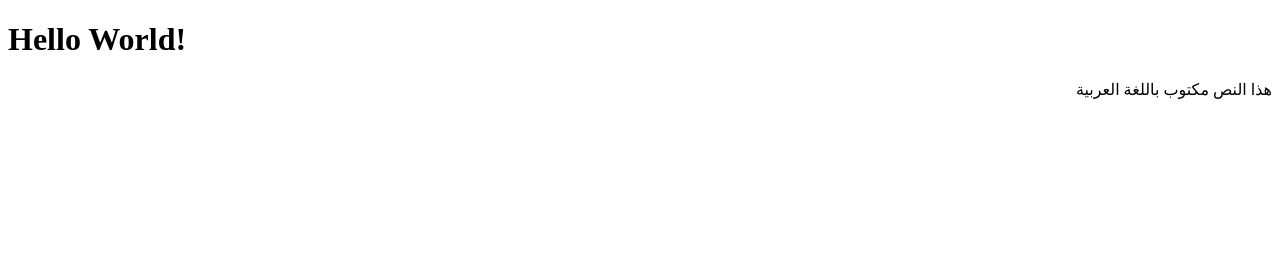
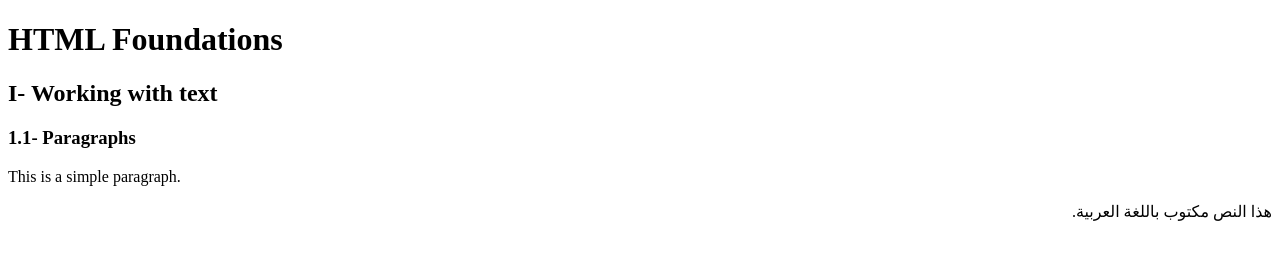
Before and after one commit to oussamatarhi/html-foundations-v2, a plain HTML site: page index.html in a window 1280 px wide. Drawn offline with Linux system fonts and the light colour scheme.

Commit message:
Change Home structure
I changed the main title and added subtitles in
order to have a more structured home page that
reflects the "HTML Foundations" lessons structure.

```diff
--- a/index.html
+++ b/index.html
@@ -7,8 +7,11 @@
 </head>
 
 <body>
-    <h1>Hello World!</h1>
-    <p lang="ar" dir="rtl">هذا النص مكتوب باللغة العربية</p>
+    <h1>HTML Foundations</h1>
+    <h2>I- Working with text</h2>
+    <h3>1.1- Paragraphs</h3>
+    <p>This is a simple paragraph.</p>
+    <p lang="ar" dir="rtl">هذا النص مكتوب باللغة العربية.</p>
 </body>
 
 </html>
```
